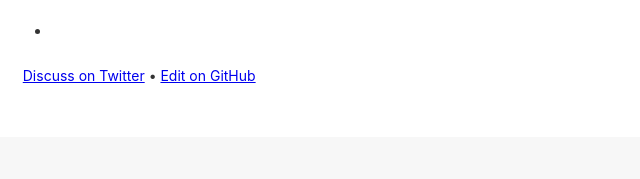
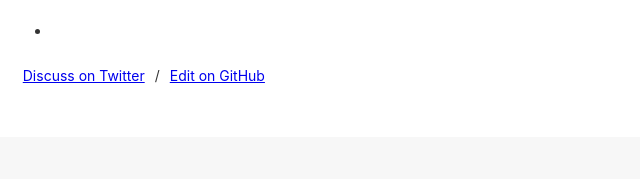
Before and after one commit to madeleinemacneil/ssaber, a Gatsby site: page /why-graphql/ in a window 1280 px wide. Shown: the part 5141-5320 px from the top of the page, 0-640 px from the left. Built offline with nearby package versions, Linux system fonts and the light colour scheme; Gatsby itself is replaced by a stand-in of ours; some packages are replaced by stand-ins of ours.

Commit message:
fix link

```diff
--- a/src/templates/Post.js
+++ b/src/templates/Post.js
@@ -17,7 +17,7 @@ class PostTemplate extends React.Component {
     const discussUrl = `https://mobile.twitter.com/search?q=${encodeURIComponent(
       `https://ssaber.com${slug}`
     )}`;
-    const editUrl = `https://github.com/${GITHUB_USERNAME}/${GITHUB_REPO_NAME}/edit/master/src/pages/${slug.slice(
+    const editUrl = `https://github.com/${GITHUB_USERNAME}/${GITHUB_REPO_NAME}/edit/master/src/content/${slug.slice(
       1,
       slug.length - 1
     )}/index.md`;
@@ -45,11 +45,11 @@ class PostTemplate extends React.Component {
           {post.frontmatter.date}
         </p>
         <div dangerouslySetInnerHTML={{ __html: post.html }} />
-        <a href={discussUrl} target="_blank" rel="noopener noreferrer">
+        <a style={{ marginRight: '10px' }} href={discussUrl} target="_blank" rel="noopener noreferrer">
           Discuss on Twitter
         </a>
-        {` • `}
-        <a href={editUrl} target="_blank" rel="noopener noreferrer">
+        /
+        <a style={{ marginLeft: '10px' }} href={editUrl} target="_blank" rel="noopener noreferrer">
           Edit on GitHub
         </a>
         <ul
```
Also changed, not shown: README.md.
